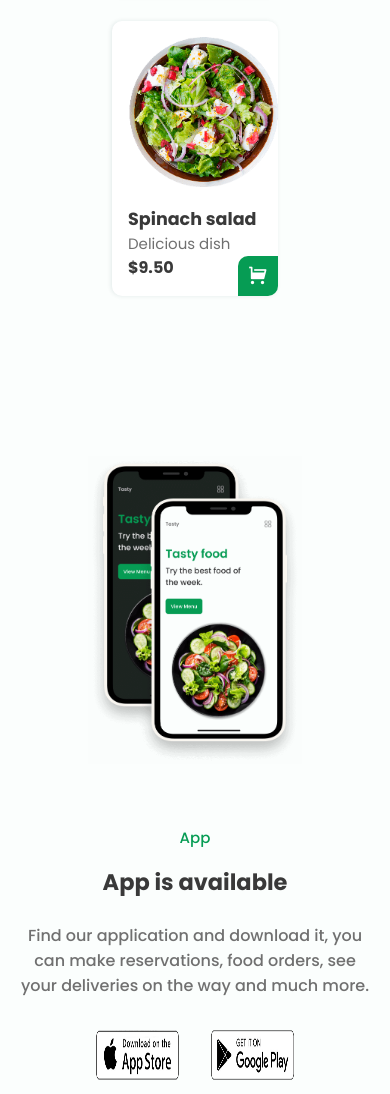
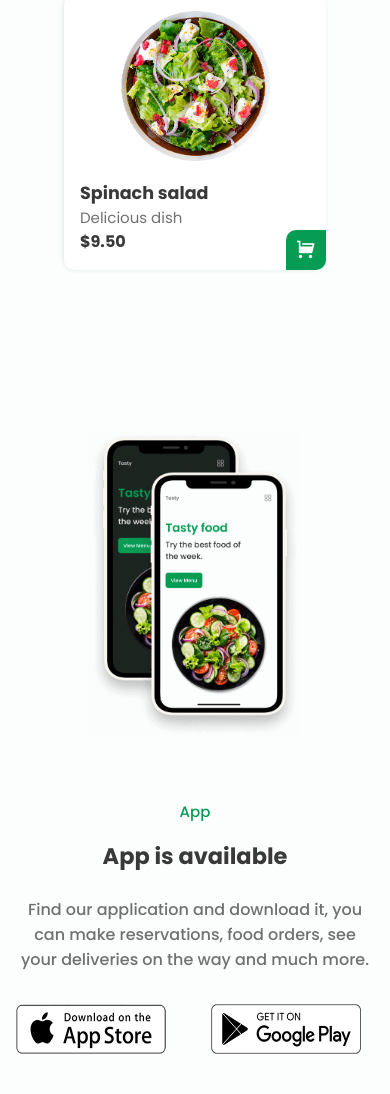
Before and after one commit to AKmahim/Food-app, a plain HTML site: page index.html in a window 390 px wide. Shown: the part 3369-4463 px from the top of the page. Drawn offline with nearby package versions, Linux system fonts and the light colour scheme.

Commit message:
Food-app

```diff
--- a/css/style.css
+++ b/css/style.css
@@ -697,13 +697,13 @@ body.dark-theme{
 	}
 
 	.menu__card{
-		margin: 0 4rem;
+		margin: 0 1rem;
 	}
 	.app__logo{
 		grid-template-columns: repeat(2, 1fr);
 		column-gap: 2rem;
 		justify-content: center;
-		margin: 0 5rem;
+		/*margin: 0 5rem;*/
 	}
 
 }
```
